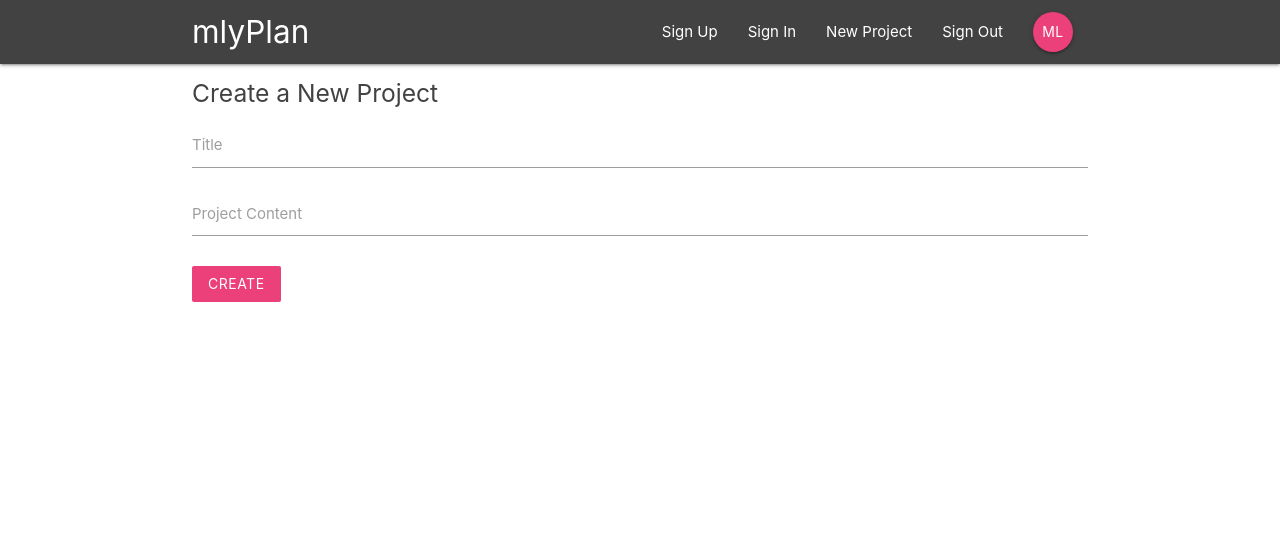
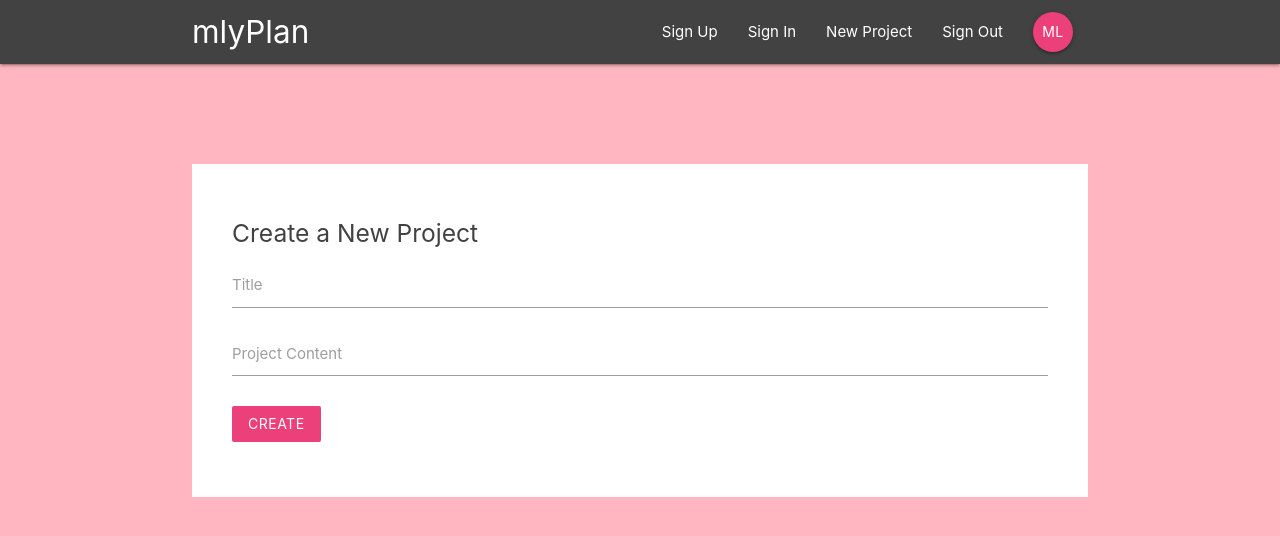
Before and after one commit to mlycode/project-list-react-app, a React (Create React App) app: page /create in a window 1280 px wide. Shown: the top 536 px of the page. Built offline with nearby package versions, Linux system fonts and the light colour scheme.

Commit message:
adjust css styling

```diff
--- a/src/index.css
+++ b/src/index.css
@@ -1,6 +1,11 @@
+html {
+  min-height: 100%;
+}
+
 body {
   margin: 0;
   padding: 0;
+  background-color: lightpink;
   font-family: -apple-system, BlinkMacSystemFont, "Segoe UI", "Roboto", "Oxygen",
     "Ubuntu", "Cantarell", "Fira Sans", "Droid Sans", "Helvetica Neue",
     sans-serif;
@@ -8,7 +13,15 @@ body {
   -moz-osx-font-smoothing: grayscale;
 }
 
-code {
-  font-family: source-code-pro, Menlo, Monaco, Consolas, "Courier New",
-    monospace;
+nav {
+  margin-bottom: 100px;
 }
+
+input:not([type]):focus:not([readonly]), input[type=text]:not(.browser-default):focus:not([readonly]), input[type=password]:not(.browser-default):focus:not([readonly]), input[type=email]:not(.browser-default):focus:not([readonly]), input[type=url]:not(.browser-default):focus:not([readonly]), input[type=time]:not(.browser-default):focus:not([readonly]), input[type=date]:not(.browser-default):focus:not([readonly]), input[type=datetime]:not(.browser-default):focus:not([readonly]), input[type=datetime-local]:not(.browser-default):focus:not([readonly]), input[type=tel]:not(.browser-default):focus:not([readonly]), input[type=number]:not(.browser-default):focus:not([readonly]), input[type=search]:not(.browser-default):focus:not([readonly]), textarea.materialize-textarea:focus:not([readonly]) {
+  border-bottom: 1px solid #ff91e9;
+  box-shadow: 0 1px 0 0 #c856b5;
+}
+
+form {
+  padding: 40px;
+}
```
